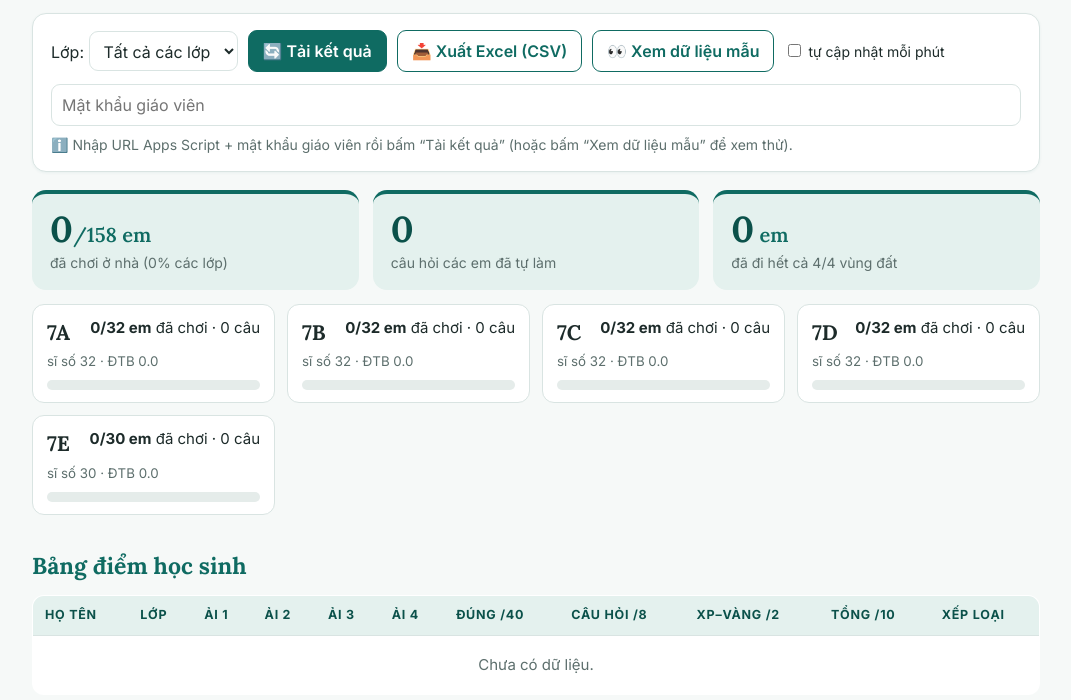
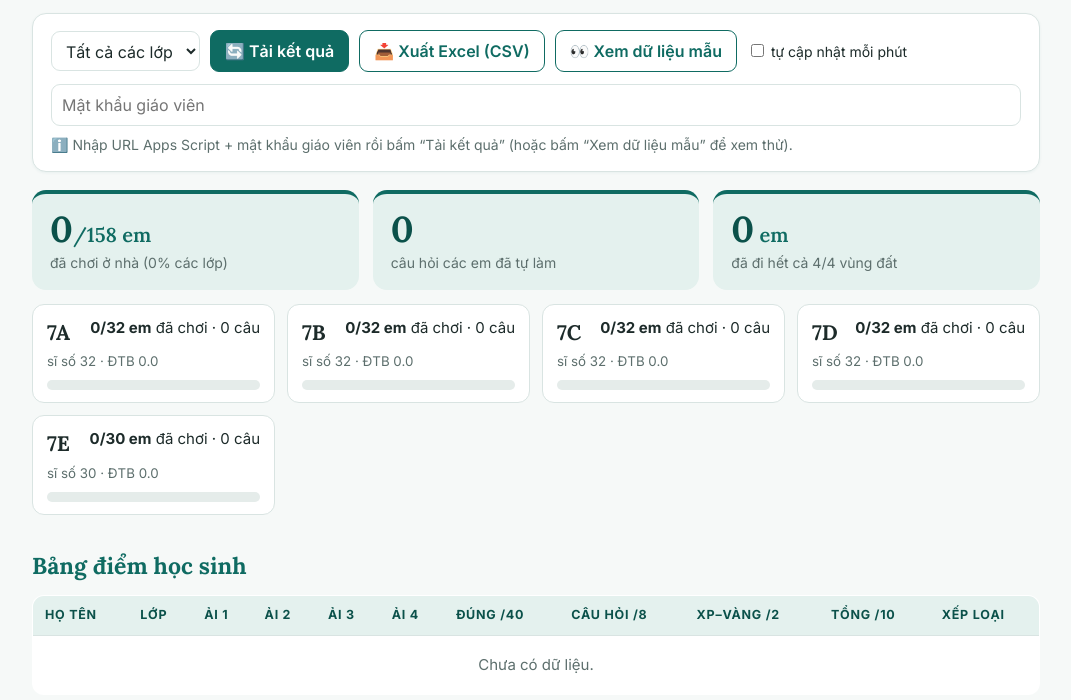
Before and after one commit to Changnamdan/CHUONG4, a plain HTML site: page teacher.html in a window 1280 px wide. Shown: the part 95-795 px from the top of the page, without its empty margins (104-1175 px from the left). Drawn offline with Linux system fonts and the light colour scheme.

Commit message:
Add files via upload

```diff
--- a/teacher.html
+++ b/teacher.html
@@ -72,7 +72,7 @@
 
   <div class="card">
     <div class="toolbar">
-      <label>Lớp: <select id="clsFilter"><option value="ALL">Tất cả các lớp</option></select></label>
+      <select id="clsFilter" aria-label="Chọn lớp"></select>
       <button id="btnLoad">🔄 Tải kết quả</button>
       <button class="ghost" id="btnCsv">📥 Xuất Excel (CSV)</button>
       <button class="ghost" id="btnDemo">👀 Xem dữ liệu mẫu</button>
@@ -150,7 +150,7 @@ function starsOf(r) {
 function classList(records) {
   const set = new Set(Object.keys(CONFIG.CLASS_SIZES));
   records.forEach(r => r.className && set.add(r.className));
-  return Array.from(set).sort();
+  return ["7A", "7B", "7C", "7D", "7E"];
 }
 
 /** Tổng hợp mọi số liệu cho một lớp (hoặc ALL). */
@@ -234,7 +234,7 @@ function render() {
   const sel = $("clsFilter"), cur = sel.value;
   const cl = classList(RECORDS);
   sel.innerHTML = '<option value="ALL">Tất cả các lớp</option>' + cl.map(c => `<option value="${esc(c)}">${esc(c)}</option>`).join("");
-  sel.value = cl.includes(cur) ? cur : "ALL";
+  sel.value = cur === "ALL" || cl.includes(cur) ? cur : "ALL";
   const A = aggregate(RECORDS, sel.value);
   const pct = A.sizeSum ? Math.round(A.recs.length / A.sizeSum * 100) : 0;
 
```
